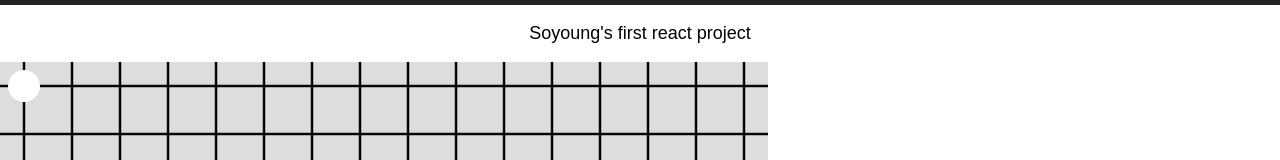
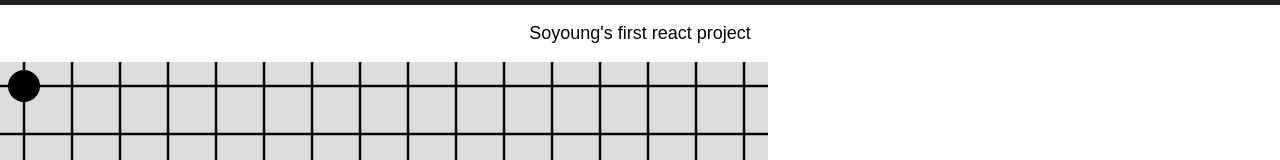
Before and after one commit to js-deep-dive/SY-omok, a React (Create React App) app in the folder soy-omok/: page / in a window 1280 px wide. Both pictures are taken after a click on the element 24 px from the left and 271 px from the top of the page. Shown: the part 185-345 px from the top of the page. Built offline with nearby package versions, Linux system fonts and the light colour scheme.

Commit message:
[#1] 🔧fix : 색 채워주는 코드를 state.turn으로 검사하면 안된다. .

```diff
--- a/soy-omok/src/App.js
+++ b/soy-omok/src/App.js
@@ -54,7 +54,7 @@ class App extends Component {
                           className="col__stone"
                           style={{
                             backgroundColor:
-                              this.state.turn === "black"
+                              this.state.borad[row][col] === "black"
                                 ? "#000000"
                                 : "#ffffff"
                           }}
```
